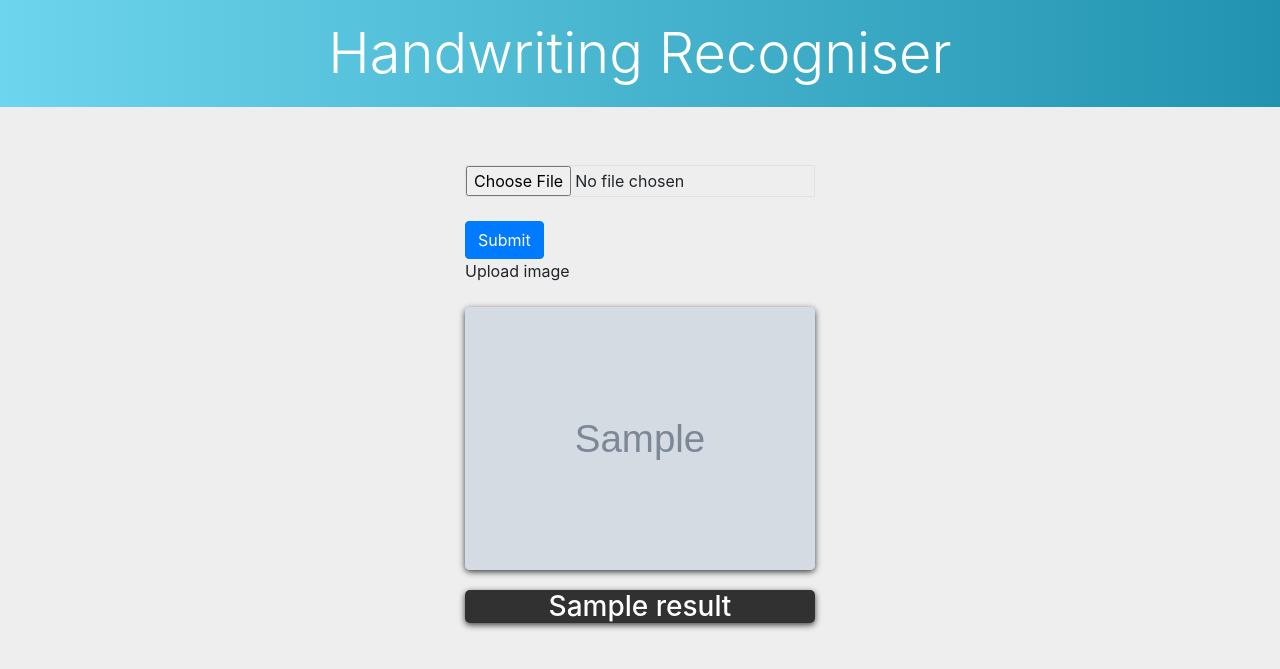
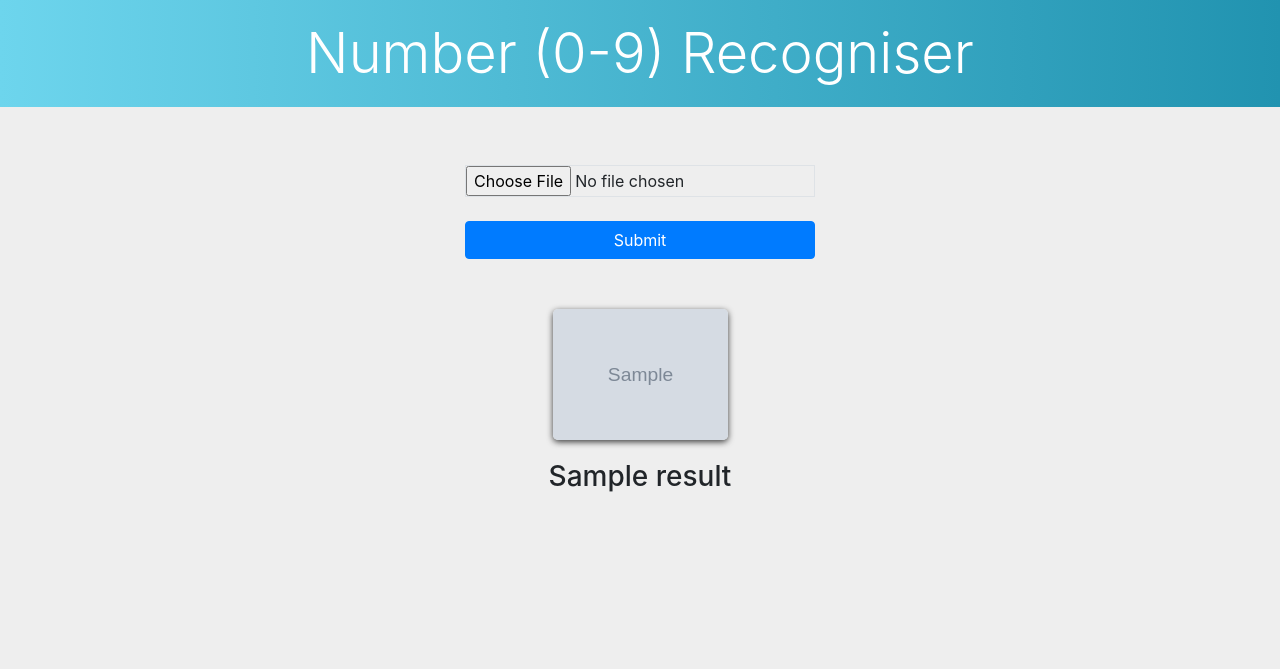
Before and after one commit to MiguelSor/ml-number-project, a Flask app: template templates/result.html in a window 1280 px wide. Shown: the top 669 px of the page. Run offline with Flask 2, Linux system fonts and the light colour scheme; the template is opened without the code that fills it: most values are stand-ins (such as "Sample title", 1, 10 or a date in 2020); grey boxes marked "Sample" are stand-in pictures; some libraries are stand-ins or nearby versions.

Commit message:
changed design

```diff
--- a/templates/home.html
+++ b/templates/home.html
@@ -30,7 +30,7 @@
     </style>
 </head>
 <body>
-    <h1 class="text-center display-4" style="padding: 20px 0;" id="title">Handwriting Recogniser</h1>
+    <h1 class="text-center display-4" style="padding: 20px 0;" id="title">Number (0-9) Recogniser</h1>
     <div class="container">
         <div class="row">
             <div class="col"></div>
@@ -39,9 +39,7 @@
                 <form id="loaded" action="/result", method="POST", enctype="multipart/form-data">
                     <input type="file" class="form-control-file border" name="file" value="file">
                     <br>
-                    <button class="btn btn-primary" type="submit" value="submit" onclick="load()">Submit</button>
-                    <br>
-                    <label for="file">Upload image</label>
+                    <button class="btn btn-primary btn-block" type="submit" value="submit" onclick="load()">Submit</button>
                 </form>
             </div>
             <div class="col"></div>
--- a/templates/result.html
+++ b/templates/result.html
@@ -26,11 +26,18 @@
         }
         form {
             margin-top: 50px;
+            margin-bottom: 50px;
+        }
+        .center {
+            display: block;
+            margin-left: auto;
+            margin-right: auto;
+            width: 50%;
         }
     </style>
 </head>
 <body>
-    <h1 class="text-center display-4" style="padding: 20px 0;" id="title">Handwriting Recogniser</h1>
+    <h1 class="text-center display-4" style="padding: 20px 0;" id="title">Number (0-9) Recogniser</h1>
     <div class="container">
         <div class="row">
             <div class="col"></div>
@@ -41,25 +48,13 @@
                 <form action="/result", method="POST", enctype="multipart/form-data">
                     <input type="file" class="form-control-file border" name="file" value="file">
                     <br>
-                    <button class="btn btn-primary" type="submit" value="submit" onclick="load()">Submit</button>
-                    <br>
-                    <label for="file">Upload image</label>
+                    <button class="btn btn-primary btn-block" type="submit" value="submit" onclick="load()">Submit</button>
                 </form>
 
-                <img src="/static/uploads/{{img}}" alt="" width="100%" style="margin-bottom: 20px;
+                <img class="center" src="/static/uploads/{{img}}" alt="" style="margin-bottom: 20px;
                 border-radius: 5px;
                 box-shadow: 0px 2px 6px 0px rgba(0, 0, 0, 0.75);">
-
-                <div style="
-                margin-bottom: 20px;
-                background-color: #313131;
-                border-radius: 5px;
-                box-shadow: 0px 2px 6px 0px rgba(0, 0, 0, 0.75);
-                color: #fff;
-                text-align: center;">
-                    <h3>{{result}}</h3>
-                </div>
-            </div>
+                <h3 class="text-center display-6">{{result}}</h3>            </div>
             <div class="col"></div>
         </div>
     </div>
```
Also changed, not shown: static/uploads/three.png (added).
